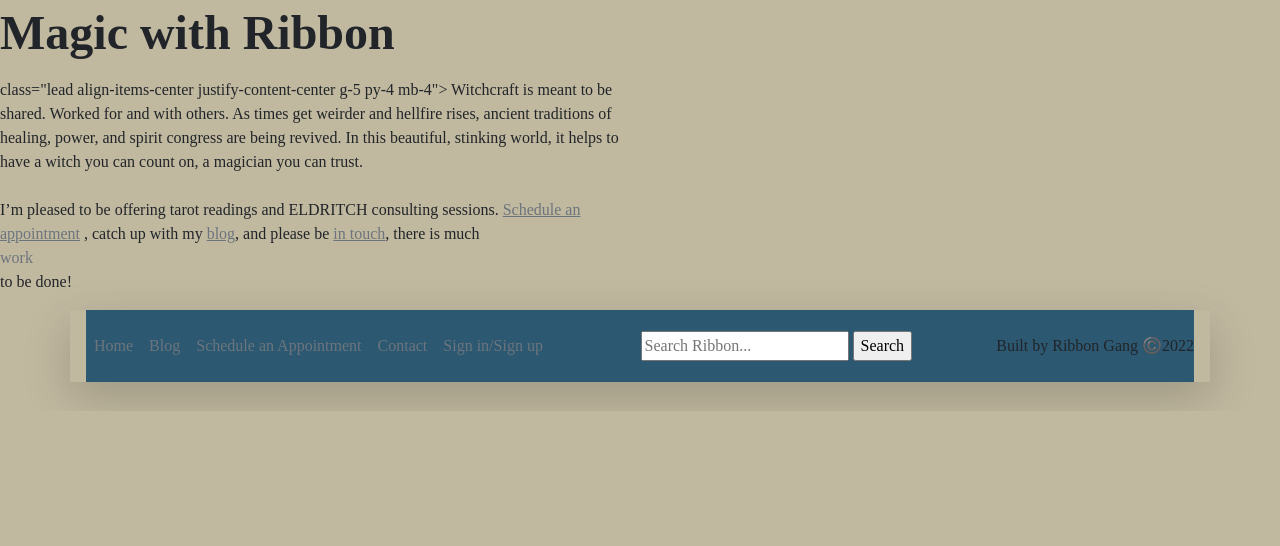
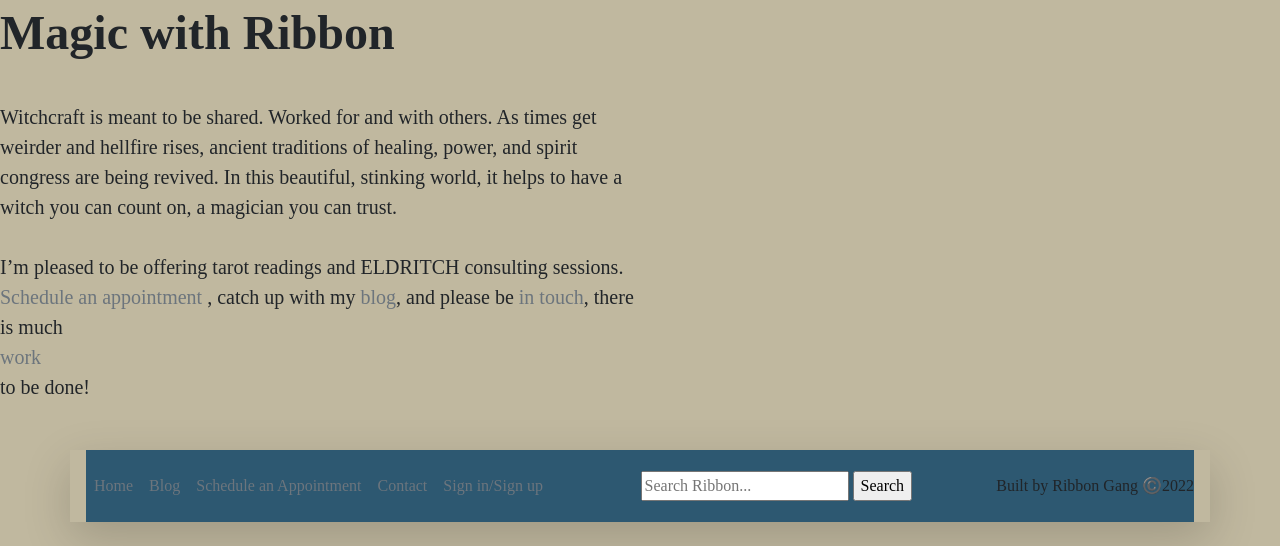
Before and after one commit to eff-diggity/ejs-ribbon, a Node server app: page / in a window 1280 px wide. Shown: the part 389-935 px from the top of the page. Before the commit the page ends 795 px from the top, so only its background shows below. Run offline with Node 20, Linux system fonts and the light colour scheme; some libraries are stand-ins or nearby versions; some web fonts are replaced.

Commit message:
wtf, localhost stopped working when i committed/ created the blog page. no idea why, too tired to deal. will try to address i the am

```diff
--- a/views/blog.ejs
+++ /dev/null
@@ -1,6 +0,0 @@
-<!-- buttons for exploring blog_idk if gonna use?? -->
-<div class="d-grid gap-2 d-md-flex justify-content-md-start">
-    <a href="/explore-recent" class="btn btn-primary btn-dark btn-lg px-4 me-md-2">Most recent Blog Posts</a>
-    <a href="/explore-recent" class="btn btn-primary btn-dark btn-lg px-4 me-md-2">Most recent Blog Posts</a>
-
-</div>
--- a/views/index.ejs
+++ b/views/index.ejs
@@ -8,7 +8,7 @@
 <div class="col-12 col-lg-6 align-items-center justify-content-center">
 
     <h1 class="display-5 fw-bold mb-3">Magic with Ribbon</h1>
-    <p> class="lead align-items-center justify-content-center g-5 py-4 mb-4">
+    <p class="lead align-items-center justify-content-center g-5 py-4 mb-4">
         Witchcraft is meant to be shared. Worked for and with others. As times get weirder and hellfire rises, ancient
         traditions of healing, power, and spirit congress are being revived. In this beautiful, stinking world, it helps
         to have a witch you can count on, a magician you can trust. <br><br> I’m pleased to be offering tarot readings
```
